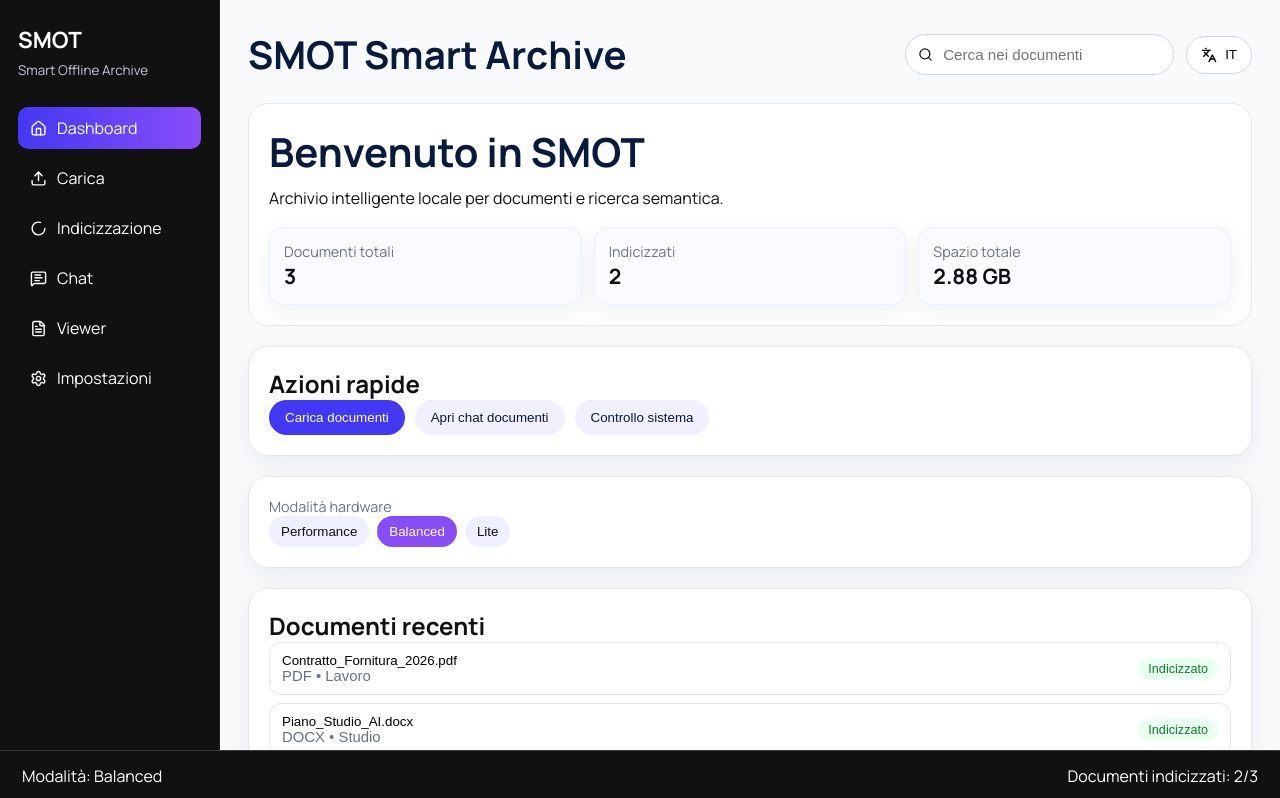
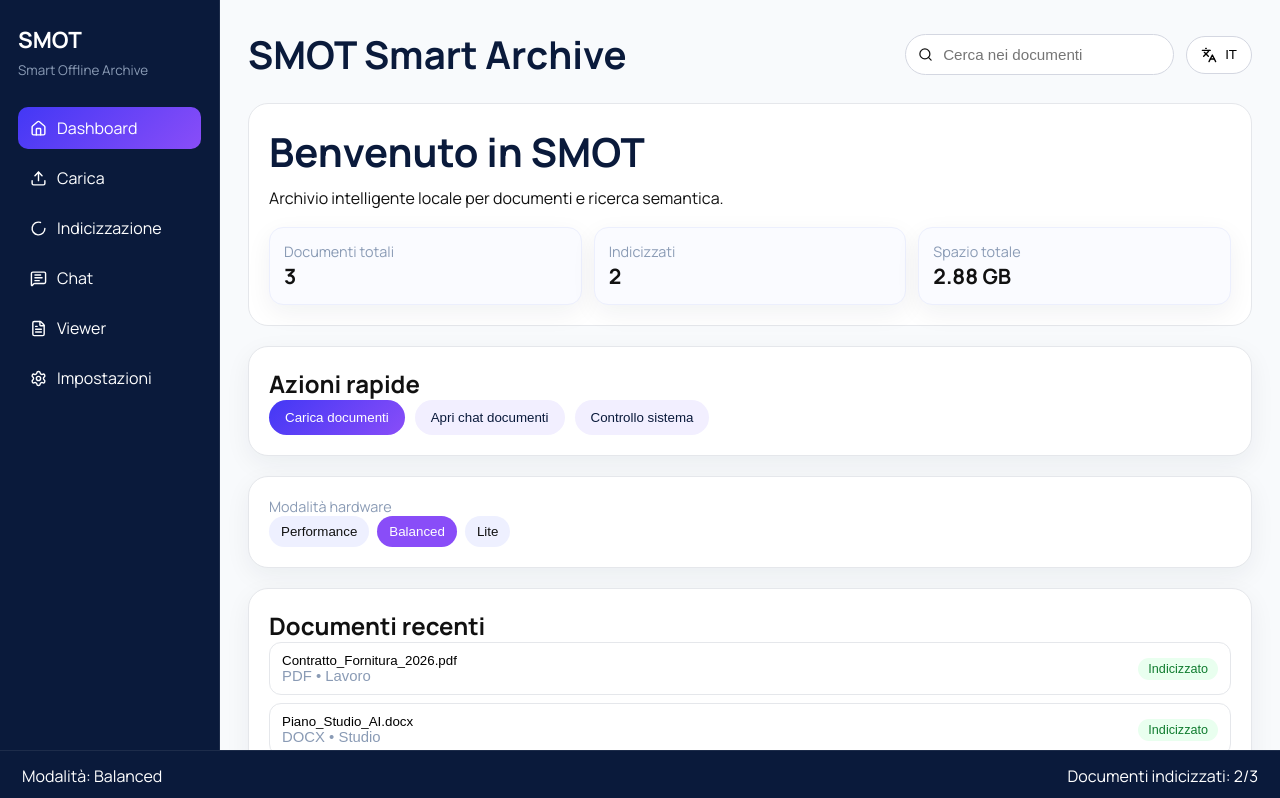
Before and after one commit to BigBoss133/SMOT-APP, a React (Vite) app in the folder smot-desktop/: page / in a window 1280 px wide. Shown: the top 798 px of the page. Built offline with nearby package versions, Linux system fonts and the light colour scheme.

Commit message:
auto-commit for ad1d1d72-babd-49b3-81b7-8f46f11109ab

```diff
--- a/smot-desktop/src/index.css
+++ b/smot-desktop/src/index.css
@@ -1,16 +1,27 @@
 @import url("https://fonts.googleapis.com/css2?family=Manrope:wght@400;500;600;700;800&display=swap");
 
 :root {
-  --app-bg-primary: #0a1a3b;
+  --color-bg-primary: #0a1a3b;
+  --color-accent-primary: #4338f5;
+  --color-accent-secondary: #894df8;
+  --color-highlight: #bcc41c;
+  --color-text-primary: #ffffff;
+  --color-text-secondary: #8a9bb5;
+  --color-border: rgba(255, 255, 255, 0.08);
+  --color-overlay: rgba(10, 26, 59, 0.88);
+  --gradient-primary: linear-gradient(135deg, #4338f5 0%, #894df8 100%);
+  --gradient-bg: radial-gradient(ellipse at top, #1e3a8a 0%, #0a1a3b 100%);
+
+  --app-bg-primary: var(--color-bg-primary);
   --app-bg-secondary: #f8fafc;
-  --app-bg-sidebar: #111111;
-  --primary-action: #4338f5;
-  --secondary-action: #894df8;
-  --accent-highlight: #bcc41c;
-  --soft-accent: #c084fc;
-  --text-on-dark: #ffffff;
+  --app-bg-sidebar: var(--color-bg-primary);
+  --primary-action: var(--color-accent-primary);
+  --secondary-action: var(--color-accent-secondary);
+  --accent-highlight: var(--color-highlight);
+  --soft-accent: var(--color-accent-secondary);
+  --text-on-dark: var(--color-text-primary);
   --text-on-light: #111111;
-  --text-muted: #6b7280;
+  --text-muted: var(--color-text-secondary);
   --success: #10981a;
   --warning: #f59e0b;
   --error: #ef4444;
@@ -30,7 +41,7 @@ body,
 
 body {
   font-family: "Manrope", "Segoe UI", sans-serif;
-  background: radial-gradient(circle at 10% 10%, #1c2e61 0%, var(--app-bg-primary) 46%, #070f24 100%);
+  background: var(--gradient-bg);
   color: var(--text-on-light);
 }
 
@@ -53,7 +64,7 @@ h3 {
   background: var(--app-bg-sidebar);
   color: var(--text-on-dark);
   padding: 24px 18px;
-  border-right: 1px solid rgba(255, 255, 255, 0.08);
+  border-right: 1px solid var(--color-border);
 }
 
 .brand-title {
@@ -63,7 +74,7 @@ h3 {
 
 .brand-subtitle {
   margin-top: 6px;
-  color: #c4c8d8;
+  color: var(--text-muted);
   font-size: 0.84rem;
 }
 
@@ -86,12 +97,12 @@ h3 {
 }
 
 .nav-item:hover {
-  background: rgba(255, 255, 255, 0.08);
+  background: var(--color-border);
   transform: translateX(2px);
 }
 
 .nav-item.active {
-  background: linear-gradient(90deg, var(--primary-action), var(--secondary-action));
+  background: var(--gradient-primary);
 }
 
 .main-content {
@@ -235,7 +246,7 @@ h3 {
 }
 
 .action-button {
-  background: var(--primary-action);
+  background: var(--gradient-primary);
   color: var(--text-on-dark);
   padding: 10px 16px;
   border-radius: 9999px;
@@ -457,13 +468,13 @@ mark,
   right: 0;
   bottom: 0;
   height: 50px;
-  background: #111111;
+  background: var(--app-bg-primary);
   color: #ffffff;
   display: flex;
   justify-content: space-between;
   align-items: center;
   padding: 0 22px;
-  border-top: 1px solid rgba(255, 255, 255, 0.18);
+  border-top: 1px solid var(--color-border);
   z-index: 10;
 }
 
@@ -513,7 +524,7 @@ mark,
 
   .left-sidebar {
     border-right: none;
-    border-bottom: 1px solid rgba(255, 255, 255, 0.15);
+    border-bottom: 1px solid var(--color-border);
   }
 
   .nav-stack {
```
Also changed, not shown: 1 other file (tests, documents, lock files or other folders).
